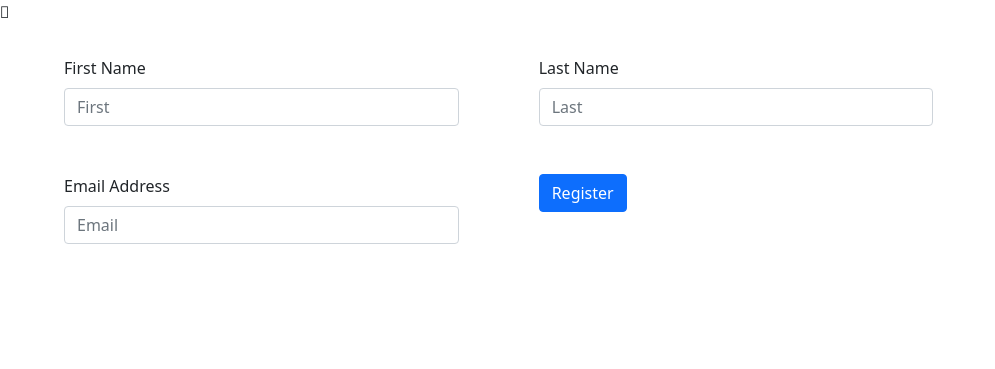
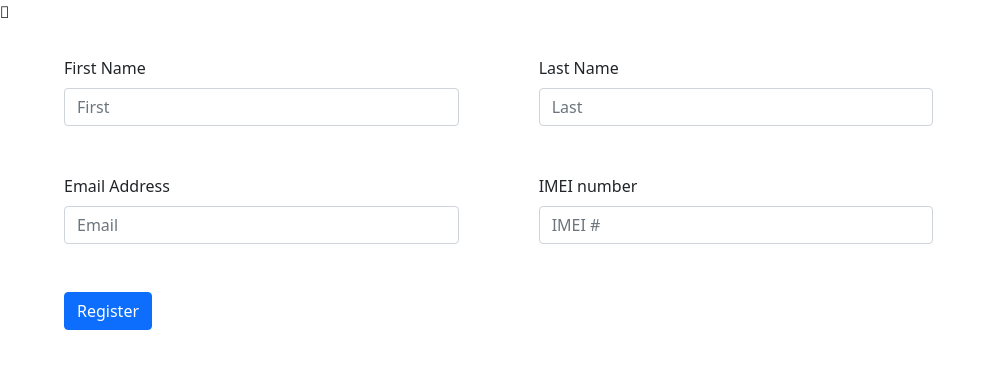
Before and after one commit to darthnall/terminusbot, a Flask app: page /register in a window 1280 px wide. Shown: the top 369 px of the page, without its empty margins (0-995 px from the left). Run offline with Flask 3, Linux system fonts and the light colour scheme.

Commit message:
Cleared unnecessary code

```diff
--- a/app.py
+++ b/app.py
@@ -29,8 +29,7 @@ def create_app(wialon_token: str | None):
             return render_template('register.html', title='Registration')
         else:
             # Collect form data
-            data = validate(request.form.to_dict())
-            print(data)
+            data = request.form
             # Pass form data to Wialon API
             try:
                 with Session(token=token) as session:
--- a/auth/session.py
+++ b/auth/session.py
@@ -28,9 +28,9 @@ class Session:
 
     def create_user(self, creds: dict | None) -> dict | None:
 
-        params = {}
-
+        # TODO: Email user credentials to user
         email = creds['email']
+        # TODO: Assign resource to new user
         imei = creds['imei']
 
         params = {
@@ -40,5 +40,5 @@ class Session:
             "dataFlags": 1
         }
 
-        response = self.wialon_api.core_create_user(**params)
+        response = self.wialon_api.call('core_create_user', **params)
         return response
--- a/templates/register.html
+++ b/templates/register.html
@@ -4,7 +4,7 @@
     <form action="/register" method="post" class="row g-3 needs-validation" novalidate>
         <div class="col-md-4">
             <label for="firstName" class="form-label">First Name</label>
-            <input type="text" class="form-control" id="firstName" placeholder="First" required>
+            <input type="text" class="form-control" name="firstName" id="firstName" placeholder="First" required>
             <div class="valid-feedback">
                 Looks good!
             </div>
@@ -14,7 +14,7 @@
         </div>
         <div class="col-md-4">
             <label for="lastName" class="form-label">Last Name</label>
-            <input type="text" class="form-control" id="lastName" placeholder="Last" required>
+            <input type="text" class="form-control" name="lastName" id="lastName" placeholder="Last" required>
             <div class="valid-feedback">
                 Looks good!
             </div>
@@ -24,7 +24,7 @@
         </div>
         <div class="col-md-4">
             <label for="email" class="form-label">Email Address</label>
-            <input type="text" class="form-control" id="email" placeholder="Email" required>
+            <input type="email" class="form-control" name="email" id="email" placeholder="Email" required>
             <div class="valid-feedback">
                 Looks good!
             </div>
@@ -33,6 +33,16 @@
             </div>
         </div>
         <div class="col-md-4">
+            <label for="num" class="form-label">IMEI number</label>
+            <input type="text" class="form-control" name="num" id="num" placeholder="IMEI #" required>
+            <div class="valid-feedback">
+                Looks good!
+            </div>
+            <div class="invalid-feedback">
+                Please enter a valid IMEI number.
+            </div>
+        </div>
+        <div class="col-md-4">
             <button type="submit" class="btn btn-primary">Register</button>
         </div>
     </form>
```
Also changed, not shown: client/create_user.py (+8 -5 lines), templates/response.html (+7 -1 lines).
